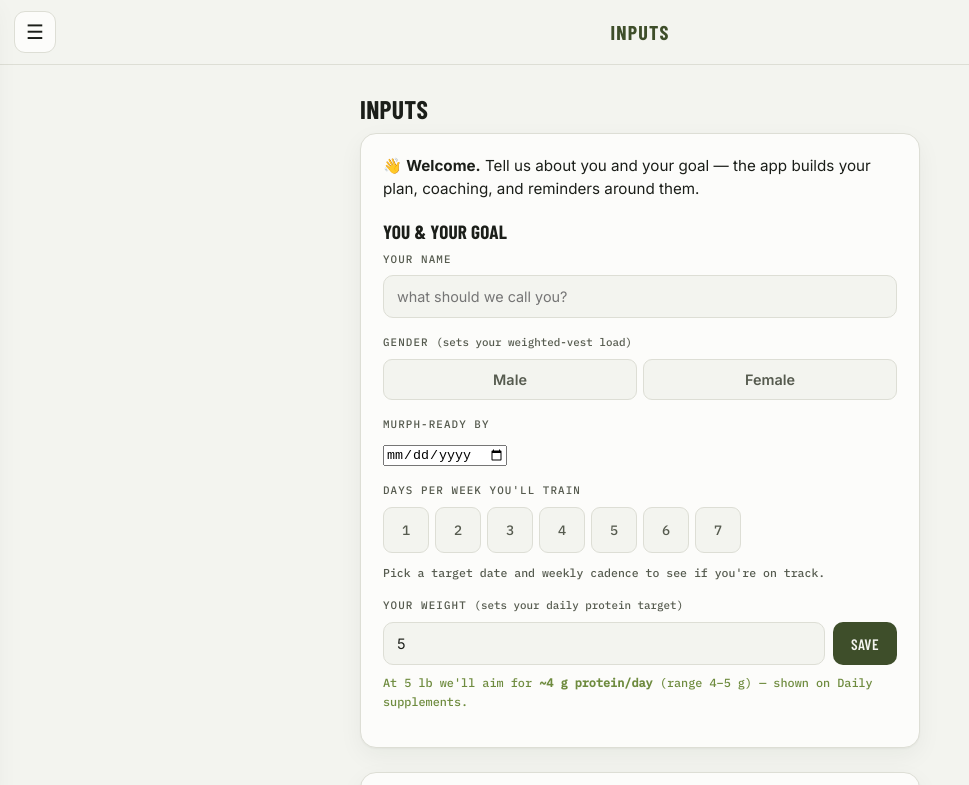
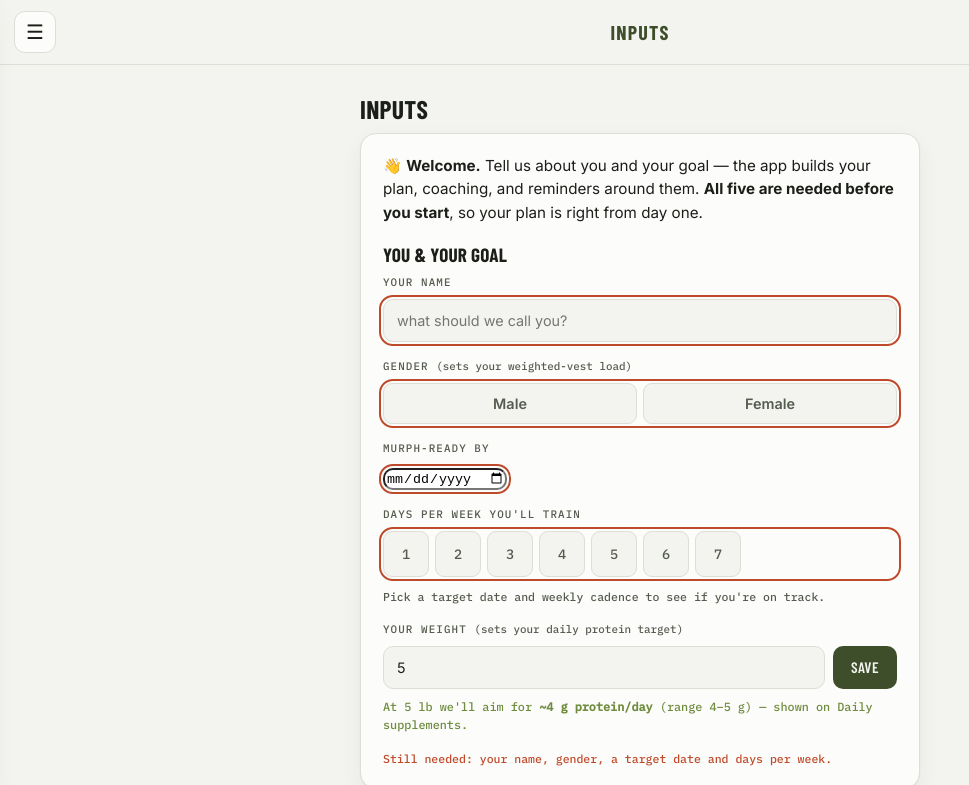
Before and after one commit to carolinebyrnes25/murph-tracker, a plain HTML site: page index.html in a window 1280 px wide. Both pictures are taken after typing "5" into the empty fields and a click on the button "SAVE". Shown: the top 785 px of the page, without its empty margins (0-969 px from the left). Drawn offline with nearby package versions, Linux system fonts and the light colour scheme; no server answers.

Commit message:
Require the goal inputs before the rest of the app unlocks
Name, gender, target date, weekly cadence and weight drive the plan, the countdown, the
vest load, the protein target and the reminders — a half-set profile means a wrong plan
everywhere. Onboarding was only a soft nudge: boot routed you to Inputs, but the drawer
let you walk straight out.

The gate now lives in showView() itself (nav.js `setNavLocked`), not just on the buttons:
disabling nav items alone would leave any other showView() caller — boot, save, a future
feature — able to route around it. render() re-evaluates it from onboardingIncomplete()
on every repaint, so it lifts the moment the profile is complete and, per the ask,
re-arms for an existing user who signed in before these fields existed.

- Locked nav items are dimmed, not hidden, and the drawer explains why. Sign out stays
  reachable so nobody is trapped in the gate.
- Save persists whatever is filled (a half-finished profile shouldn't be lost on reload),
  then names what's still missing and outlines those fields.

Verified in DEV: a new user cannot reach any other view by any nav button; an existing
pre-feature user (history + weight, no name/gender) is gated on next login with their
sessions, supplements and weight intact and prefilled, and unlocks after filling only the
gaps.

Co-Authored-By: Claude Opus 4.8 <noreply@anthropic.com>

```diff
--- a/app.css
+++ b/app.css
@@ -36,6 +36,13 @@
     border-left:3px solid transparent;}
   .nav-item:hover{background:var(--band);}
   .nav-item.active{color:var(--olive);border-left-color:var(--olive);background:var(--band);}
+  /* onboarding gate: these stay visible (so the app's shape is obvious) but are clearly off */
+  .nav-item.locked{opacity:.38;cursor:not-allowed;}
+  .nav-item.locked:hover{background:none;}
+  .nav-lock-note{margin:2px 22px 0;font-size:.74rem;line-height:1.45;color:var(--soft);}
+  .nav-lock-note b{color:var(--olive);}
+  /* a field the gate is still waiting on */
+  .needs{outline:2px solid var(--flag);outline-offset:2px;border-radius:10px;}
   .drawer-foot{padding:14px 22px 4px;border-top:1px solid var(--line);display:flex;flex-direction:column;
     gap:10px;font-family:"IBM Plex Mono",monospace;font-size:.72rem;color:var(--soft);}
   .drawer-foot b{color:var(--olive);}
--- a/index.html
+++ b/index.html
@@ -47,6 +47,7 @@
     <li><button class="nav-item" data-view="progress" data-title="Progress tracker">Progress tracker</button></li>
     <li><button class="nav-item" data-view="inputs" data-title="Inputs">Inputs</button></li>
   </ul>
+  <p class="nav-lock-note" id="nav-lock-note" hidden>🔒 Finish your setup on <b>Inputs</b> to unlock the rest — your plan is built from those answers.</p>
   <div class="drawer-foot">
     <div>Signed in as <b id="who"></b></div>
     <button class="mini" id="signout">Sign out</button>
@@ -129,7 +130,7 @@
   <section class="view" id="view-inputs" hidden>
     <h2 class="view-title">Inputs</h2>
     <div class="supp-card">
-      <p class="rem-lead" id="goal-intro" hidden>👋 <b>Welcome.</b> Tell us about you and your goal — the app builds your plan, coaching, and reminders around them.</p>
+      <p class="rem-lead" id="goal-intro" hidden>👋 <b>Welcome.</b> Tell us about you and your goal — the app builds your plan, coaching, and reminders around them. <b>All five are needed before you start</b>, so your plan is right from day one.</p>
       <h2>You &amp; your goal</h2>
       <div class="rem-field">
         <label class="rem-label" for="name-in">Your name</label>
@@ -159,6 +160,7 @@
         </div>
         <div class="rem-days-summary" id="protein-hint"></div>
       </div>
+      <div class="bf-msg" id="goal-msg"></div>
     </div>
     <div class="supp-card">
       <h2>Notifications</h2>
--- a/js/app.js
+++ b/js/app.js
@@ -1,7 +1,8 @@
 import { DEV } from "./config.js";
 import { auth } from "./firebase.js";
 import { $ } from "./util.js";
-import { myName, ready, setRenderAll, user } from "./store.js";
+import { myName, onboardingIncomplete, ready, setRenderAll, user } from "./store.js";
+import { setNavLocked } from "./nav.js";
 import { devInit, handleRedirectResult, initAuth, showOverlay } from "./auth.js";
 import { buildDiff, renderBanner, renderCoachNote, renderNext, renderProgress, renderRecovery, renderWeights } from "./workout.js";
 import { renderSupps } from "./supps.js";
@@ -11,6 +12,9 @@ import { renderInputs, renderReminders } from "./inputs.js";
 
 export function render(){
   if(!ready) return;
+  // Re-evaluated on every repaint, so the gate lifts the moment the profile is complete and
+  // re-arms for an existing user who signed in before these fields existed.
+  setNavLocked(onboardingIncomplete());
   if(user && !DEV) $("who").textContent=myName();   // reflect the chosen name in the drawer
   renderRecovery();renderProgress();renderNext();renderWeights();renderHist();renderSupps();renderBanner();renderProgressDash();renderInputs();renderReminders();renderCoachNote();
 }
--- a/js/inputs.js
+++ b/js/inputs.js
@@ -133,7 +133,27 @@ $("goal-save").onclick=async()=>{
   const d=$("murph-date-in").value; state.murphDate = /^\d{4}-\d{2}-\d{2}$/.test(d) ? d : null;
   state.daysPerWeek = dpwSelected();
   const w=parseInt($("weight-in").value,10); state.bodyweight = (!isNaN(w)&&w>0) ? w : null;
+  // Save whatever is filled in first — a half-finished profile shouldn't be lost on reload —
+  // then say what's still needed. The nav gate (setNavLocked in render) does the enforcing.
   await save();
   renderAll();   // refresh countdown, protein target, pace read-out
-  if(!onboardingIncomplete()) showView("workout");   // onboarding done — send them to train
+  const missing=[
+    [!state.name,          "name-in",       "your name"],
+    [!state.gender,        "gender-pills",  "gender"],
+    [!state.murphDate,     "murph-date-in", "a target date"],
+    [!(state.daysPerWeek>0),"dpw-pills",    "days per week"],
+    [!(state.bodyweight>0),"weight-in",     "your weight"]
+  ].filter(m=>m[0]);
+  document.querySelectorAll("#view-inputs .needs").forEach(e=>e.classList.remove("needs"));
+  const msg=$("goal-msg");
+  if(missing.length){
+    missing.forEach(([,id])=>{ const e=$(id); if(e) e.classList.add("needs"); });
+    const names=missing.map(m=>m[2]);
+    msg.className="bf-msg err";
+    msg.textContent="Still needed: "+(names.length>1 ? names.slice(0,-1).join(", ")+" and "+names[names.length-1] : names[0])+".";
+    $(missing[0][1]).scrollIntoView({block:"center"});
+    return;
+  }
+  msg.className="bf-msg"; msg.textContent="";
+  showView("workout");   // onboarding done — send them to train
 };
--- a/js/nav.js
+++ b/js/nav.js
@@ -4,7 +4,25 @@ import { $ } from "./util.js";
 export const VIEWS=["workout","supps","history","progress","inputs"];
 export function openDrawer(){ $("drawer").classList.add("open"); $("drawer-backdrop").classList.add("show"); }
 export function closeDrawer(){ $("drawer").classList.remove("open"); $("drawer-backdrop").classList.remove("show"); }
+
+// Onboarding gate. The goal inputs drive the plan, the countdown, the vest load, the protein
+// target and the reminders — a half-set profile means a wrong plan everywhere. So until they're
+// all filled, `showView` itself refuses to leave Inputs: disabling the nav buttons alone would
+// leave any other showView() caller (boot, save, a future feature) able to route around it.
+// Sign-out stays reachable so nobody is trapped in the gate.
+let locked=false;
+export function setNavLocked(v){
+  locked=!!v;
+  document.querySelectorAll(".nav-item").forEach(b=>{
+    const off = locked && b.dataset.view!=="inputs";
+    b.classList.toggle("locked", off);
+    b.setAttribute("aria-disabled", off?"true":"false");
+  });
+  const note=$("nav-lock-note"); if(note) note.hidden=!locked;
+}
+export function navLocked(){ return locked; }
 export function showView(v){
+  if(locked && v!=="inputs") return;
   VIEWS.forEach(x=>{ const el=$("view-"+x); if(el) el.hidden=(x!==v); });
   document.querySelectorAll(".nav-item").forEach(b=>{
     const on=b.dataset.view===v; b.classList.toggle("active", on);
```
